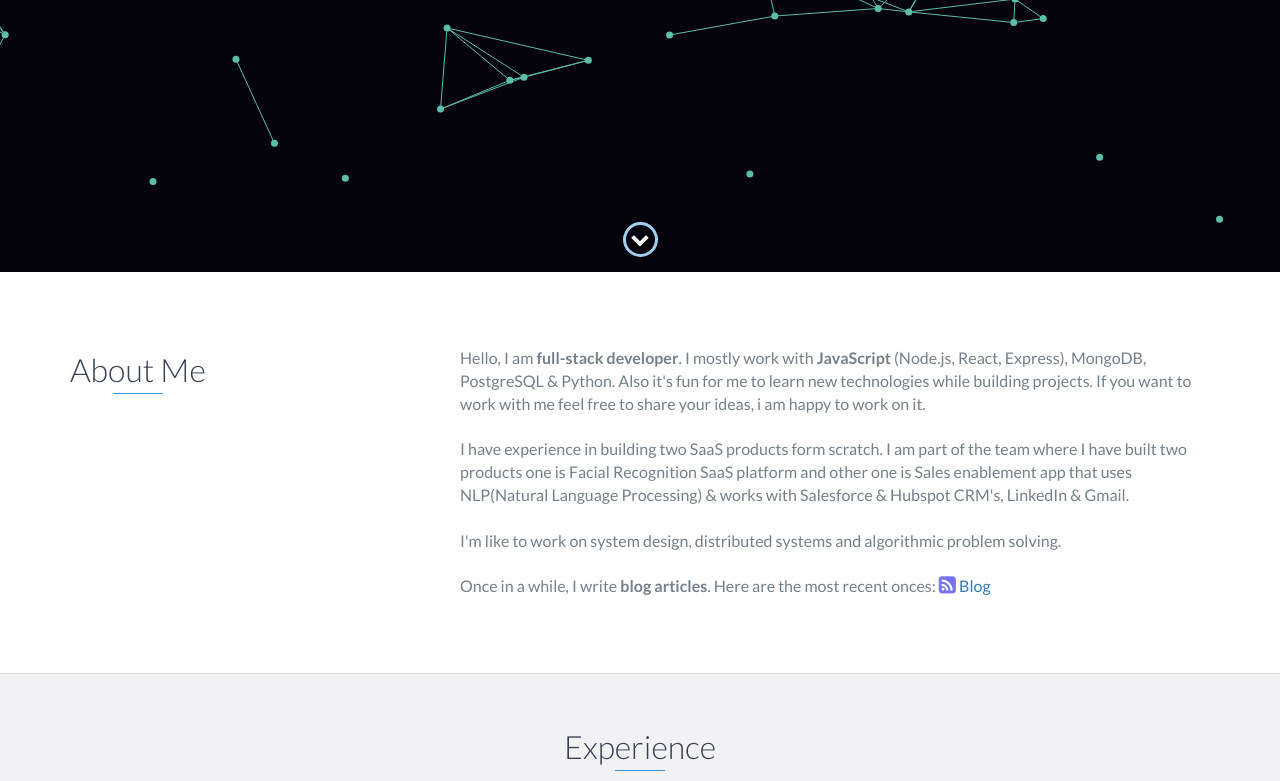
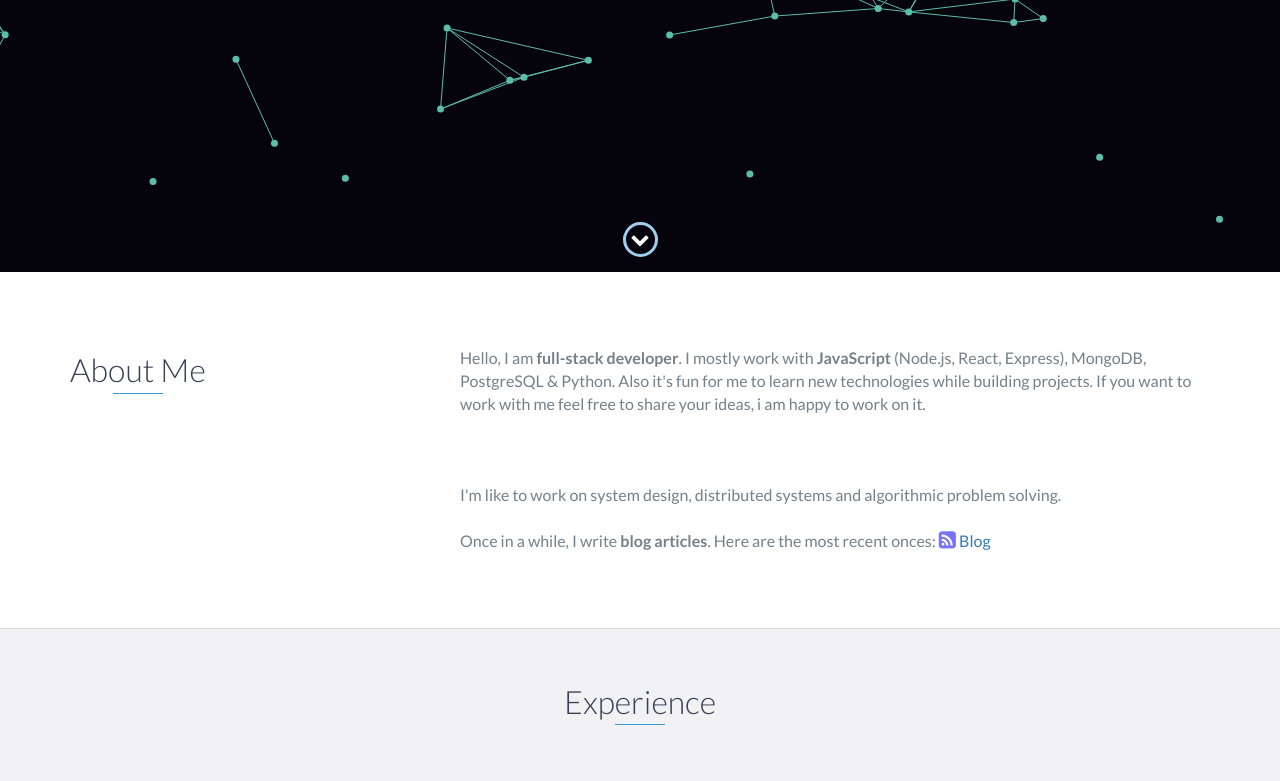
Before and after one commit to axaysushir/axaysushir.github.io, a website: page index.html in a window 1280 px wide. Shown: the part 528-1309 px from the top of the page. Drawn offline with nearby package versions, Linux system fonts and the light colour scheme.

Commit message:
Update index.html

```diff
--- a/index.html
+++ b/index.html
@@ -152,9 +152,9 @@
               feel free to share your ideas, i am happy to work on it.
               <br />
               <br />
-              I have experience in building two SaaS products form scratch. I am part of the team where I have built two products one is Facial Recognition SaaS platform and
+             <!-- I have experience in building two SaaS products form scratch. I am part of the team where I have built two products one is Facial Recognition SaaS platform and
               other one is Sales enablement app that uses NLP(Natural Language Processing) & works with Salesforce & Hubspot CRM's, LinkedIn & Gmail.
-
+              -->
               <br/>
               <br/>
               I'm like to work on system design, distributed systems and algorithmic problem solving.
```
